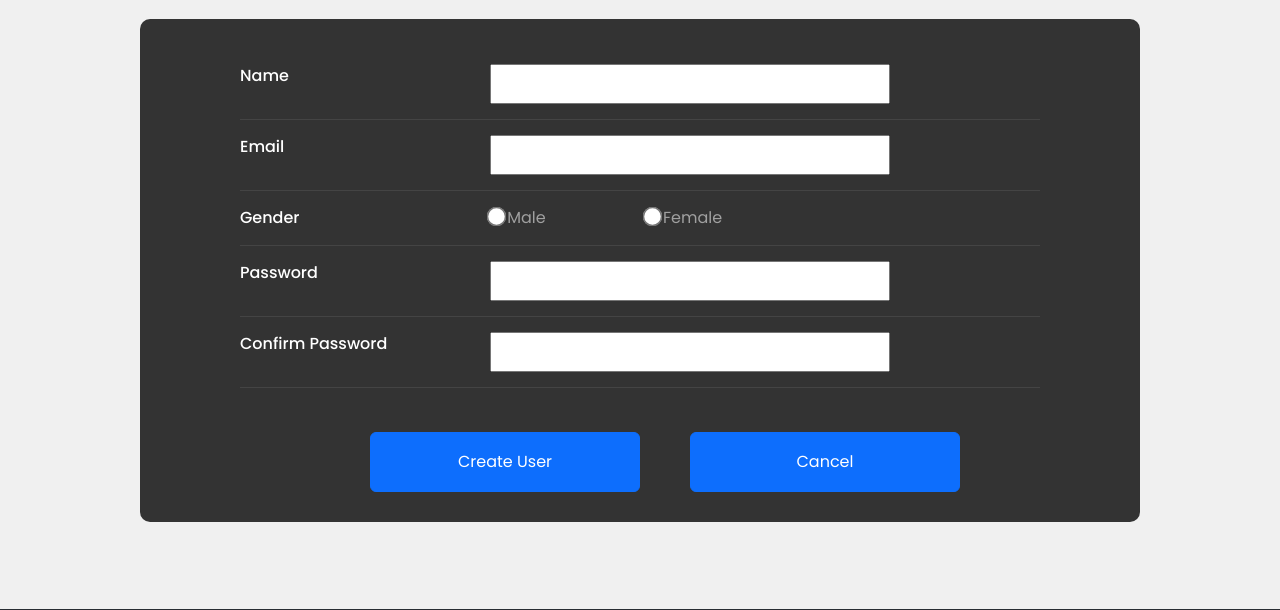
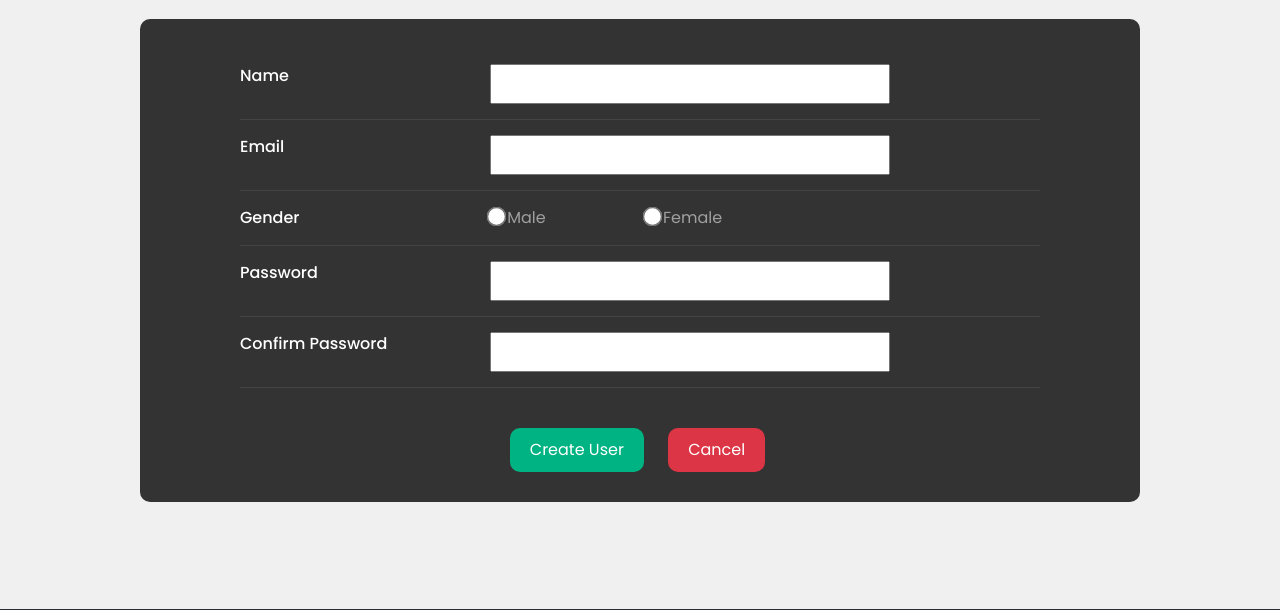
Before and after one commit to ThingWei/CloudPHP, a PHP site: page /insert-login.php in a window 1280 px wide. Shown: the part 233-843 px from the top of the page. Run offline with PHP 8.4, Linux system fonts and the light colour scheme; a user stored in the database is signed in.

Commit message:
enhance ui

```diff
--- a/RizzyTempo/insert-login.php
+++ b/RizzyTempo/insert-login.php
@@ -87,6 +87,57 @@ if (!isset($_SESSION['admin_email'])) {
                 display: flex;
                 justify-content: center;
                 margin-top: 20px; /* optional spacing */
+            }
+            /* === Delete Checked Button === */
+            .action-delete {
+                font-size: 14px;
+                padding: 6px 14px;
+                border: none;
+                background-color:rgb(235, 0, 0);
+                color: white;
+                border-radius: 15px;
+                transition: all 0.3s ease-in-out;
+                margin-right: 5px;
+                text-decoration: none;
+                display: inline-block;
+            }
+            .action-delete:hover {
+                background-color:rgb(200, 0, 0);
+                transform: scale(1.05);
+            }
+            .action-create {
+                margin-top: 20px;
+                padding: 10px 20px;
+                background-color: #00b383;
+                color: white;
+                border: none;
+                border-radius: 10px;
+                font-size: 16px;
+                transition: all 0.2s ease-in-out;
+            }
+            .action-create:hover {
+                background-color:#009970;
+                transform: scale(1.05);
+            }
+            input[type="button"][name="btnCancel"] {
+                margin-top: 20px;
+                margin-left: 20px;
+                padding: 10px 20px ;
+                background-color: #dc3545;
+                color: white;
+                border: none;
+                border-radius: 10px;
+                font-size: 16px;
+                transition: all 0.2s ease-in-out;
+            }
+
+            input[type="button"][name="btnDCancel"]:hover {
+                background-color: #c82333;
+                transform: scale(1.05);
+            }
+            input[type="radio"]:hover {
+                cursor: pointer;
+                transform: scale(1.5);
             }
         </style>
 
@@ -240,10 +291,9 @@ if (!isset($_SESSION['admin_email'])) {
                         <input type="password" style="margin-left: 100px;" name="password2" class="input-field" value="<?php echo isset($password2) ? $password2 : ""; ?>"/>
                     </div>
 
-                    <br/>
                     <div class="changeBtn">
-                    <input type="submit" value="Create User" name="btnCreate" class="btn btn-primary input-button" />
-                        <input type="button" value="Cancel" name="btnCancel" class="btn btn-primary input-button" onclick="location = 'list-login.php'"/>
+                    <input type="submit" value="Create User" name="btnCreate" class="action-create"/>&nbsp;
+                        <input type="button" value="Cancel" name="btnCancel" class="action-delete" onclick="location = 'list-login.php'"/>
                     </div>
                 </div>
             </div>
--- a/RizzyTempo/updateUser.php
+++ b/RizzyTempo/updateUser.php
@@ -45,6 +45,7 @@ if (!isset($_SESSION['admin_email'])) {
                     font-size: 22px;
                 }
             }
+
         </style>
     </head>
 
```
Also changed, not shown: RizzyTempo/createEvent.php (+9 -1 lines), RizzyTempo/index.php (+5 -2 lines), RizzyTempo/profile.php (+54 -2 lines), RizzyTempo/updateUserDets.php (+39 -2 lines).
